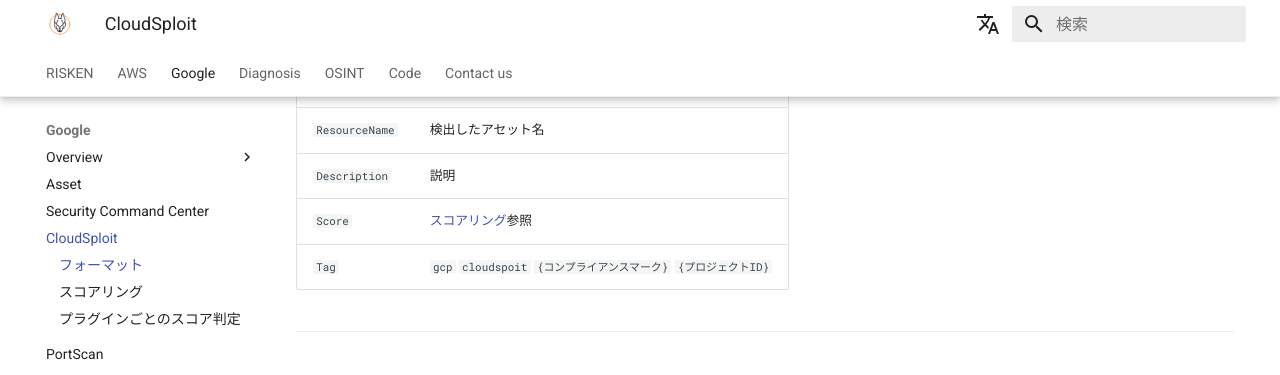
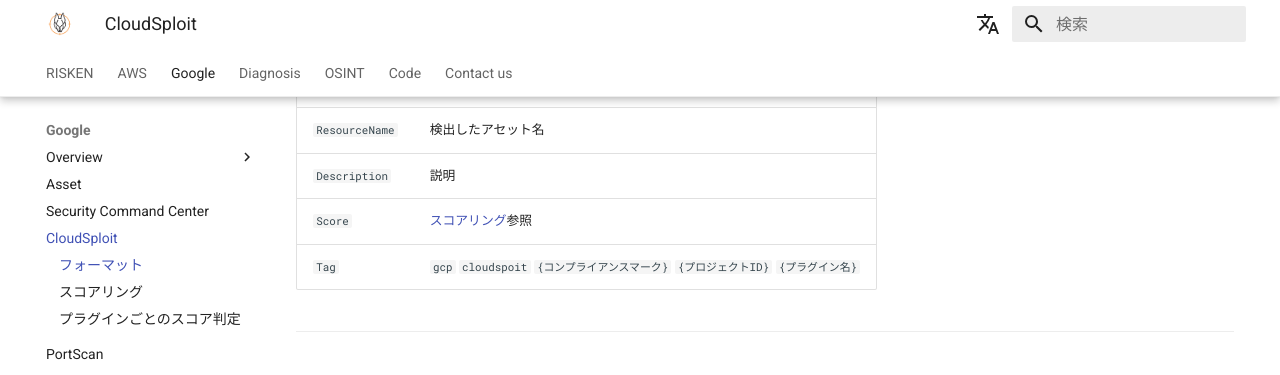
Before and after one commit to ca-risken/doc, an MkDocs documentation site: the page built from docs/google/cloudsploit.md, in a window 1280 px wide and 900 px high, scrolled down 527 px. Shown: the top 375 px of the window. Built offline with MkDocs 1.6.1 and Material for MkDocs 9.7.7, drawn with Linux system fonts in a browser that asks for light colours; comment, search, counter and statistics services are not loaded.

Commit message:
Add tag for cloudsploit's plugin

```diff
--- a/docs/google/cloudsploit.md
+++ b/docs/google/cloudsploit.md
@@ -19,7 +19,7 @@ RISKENへデータを取り込む際に、以下のメタデータを付加し
 | `ResourceName` | 検出したアセット名                                           |
 | `Description`  | 説明                                                       |
 | `Score`        | [スコアリング](/google/cloudsploit#_2)参照                   |
-| `Tag`          | `gcp` `cloudspoit` `{コンプライアンスマーク}` `{プロジェクトID}`|
+| `Tag`          | `gcp` `cloudspoit` `{コンプライアンスマーク}` `{プロジェクトID}` `{プラグイン名}` |
 
 ---
 
```
Also changed, not shown: docs/aws/cloudsploit.md (+1 -1 lines).
